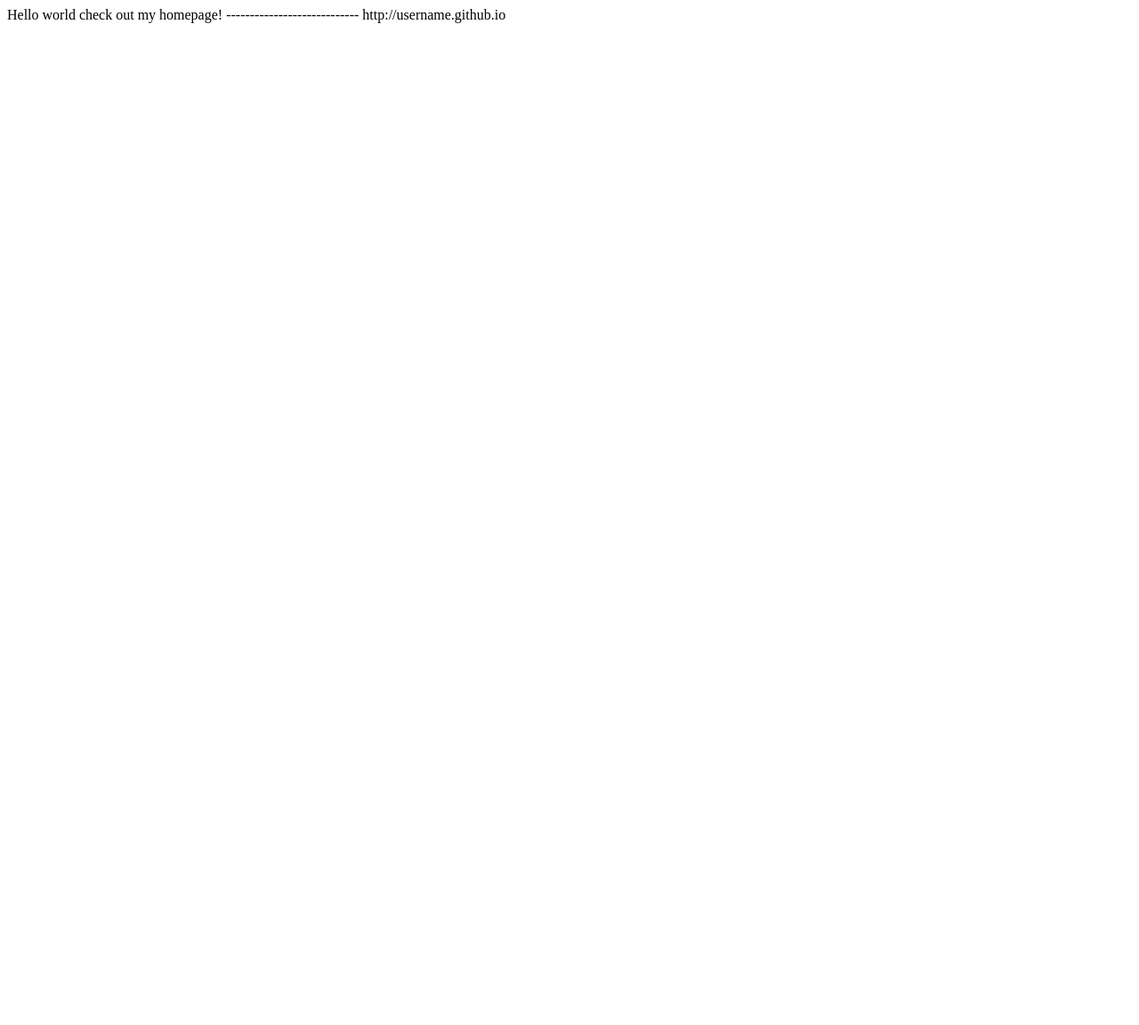
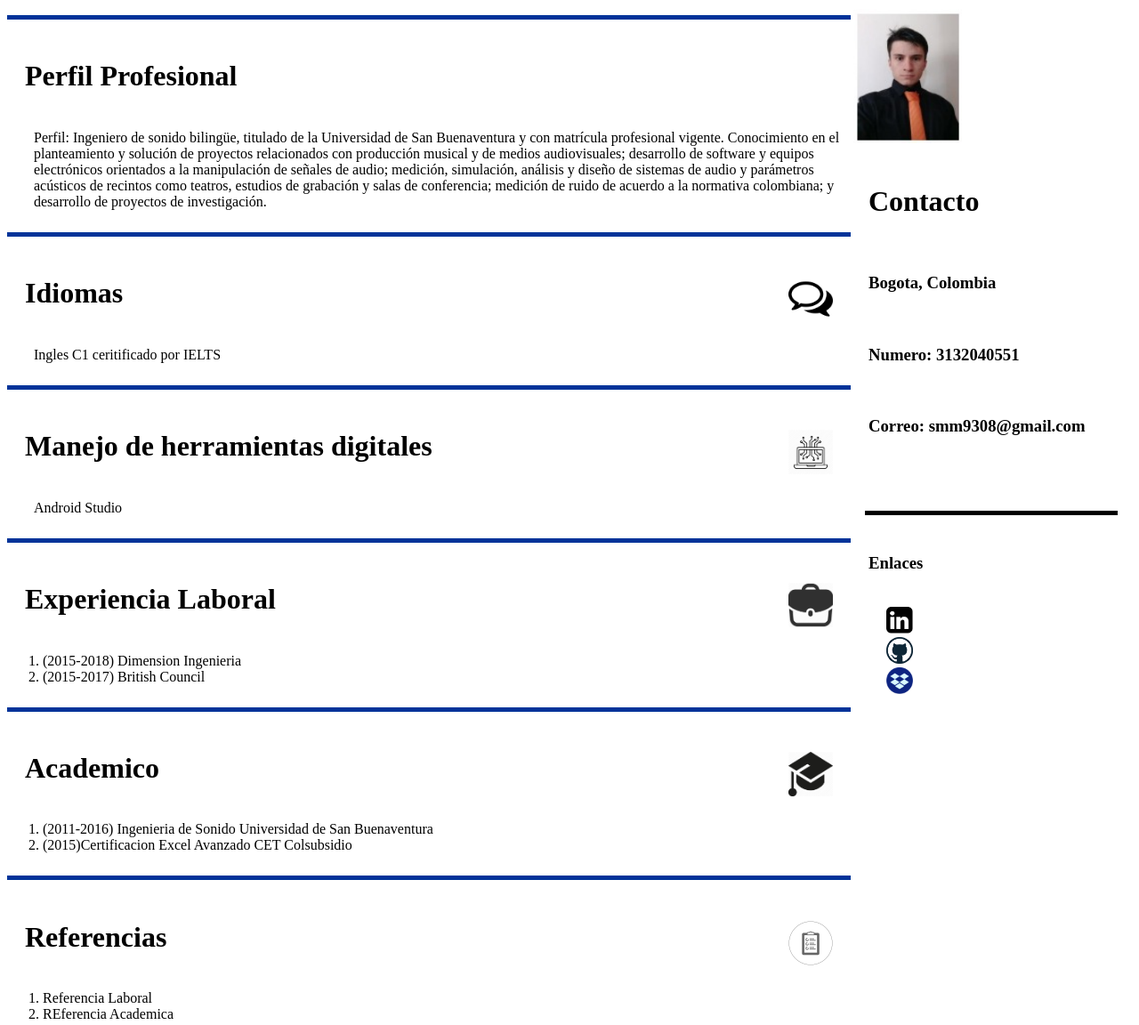
Before and after one commit to SebastianMunozMora/Websites, a plain HTML site: page index.html in a window 1280 px wide. Shown: the whole page at 89% size. Before the commit the page ends 800 px from the top, so only its background shows below. Drawn offline with Linux system fonts and the light colour scheme.

Commit message:
Update index.html

```diff
--- a/index.html
+++ b/index.html
@@ -1,5 +1,70 @@
-Hello world check out my homepage!
+<!DOCTYPE html>
 
+<html lang="en" xmlns="http://www.w3.org/1999/xhtml">
+	<head>
+		<meta charset="utf-8" />
+		<title>Sebastian Muñoz</title>
+		<link rel="stylesheet" type="text/css" href="css/StyleSheet1.css">
+		<script src="js/Script1.js"></script>
+	</head>
+	<body>
 
-----------------------------
-http://username.github.io
+		<div>
+			<div id="sect_der">
+                <div  style="text-align: left"><img src="imagen/fotohdv.png" alt="Smiley face"></div>
+
+				<h1>Contacto</h1>
+				<h3>Bogota, Colombia</h3>
+				<h3>Numero: 3132040551</h3>
+				<h3>Correo: smm9308@gmail.com</h3>
+                <br /><br />
+                <svg id="barra_negra"></svg>
+				<h3>Enlaces</h3>
+
+                <ul>
+                    <li><a href=https://www.linkedin.com/in/sebastian-mu%C3%B1oz-mora-70799863><img src="imagen/linkedin.png" style="width:30px; height:30px;"/></a></li>
+                    <li><a href=https://github.com/SebastianMunozMora><img src="imagen/git.png" style="width:30px; height:30px;" /></a></li>
+                    <li><a href=https://www.dropbox.com><img src="imagen/dropbox.png" style="width:30px; height:30px;" /></a></li>
+                </ul>
+			</div>
+            <div id="sect_izq">
+                <svg></svg>
+                <h1>Perfil Profesional</h1>
+                <p>
+                    Perfil: Ingeniero de sonido bilingüe, titulado de la Universidad de San Buenaventura y
+                    con matrícula profesional vigente. Conocimiento en el planteamiento y solución de
+                    proyectos relacionados con producción musical y de medios audiovisuales; desarrollo de
+                    software y equipos electrónicos orientados a la manipulación de señales de audio;
+                    medición, simulación, análisis y diseño de sistemas de audio y parámetros acústicos de
+                    recintos como teatros, estudios de grabación y salas de conferencia; medición de ruido de
+                    acuerdo a la normativa colombiana; y desarrollo de proyectos de investigación.
+                </p>
+                <svg></svg>
+                <h1>Idiomas <img src="imagen/idioma.png" alt="idioma" style="width:50px; height:50px; float:right"></h1>
+                <p>Ingles C1 ceritificado por IELTS</p>
+                <svg></svg>
+                <h1>Manejo de herramientas digitales <img src="imagen/digital.png" alt="digital" style="width:50px; height:50px; float:right"></h1>
+                <p>Android Studio</p>
+                <svg></svg>
+                <h1>Experiencia Laboral <img src="imagen/work.png" alt="work" style="width:50px; height:50px; float:right"></h1>
+                <ol>
+                    <li>(2015-2018) Dimension Ingenieria</li>
+                    <li> (2015-2017) British Council</li>
+                </ol>
+                <svg></svg>
+                <h1>Academico <img src="imagen/academic.png" alt="academic" style="width:50px; height:50px; float:right"></h1>
+
+                <ol>
+                    <li>(2011-2016) Ingenieria de Sonido Universidad de San Buenaventura</li>
+                    <li>(2015)Certificacion Excel Avanzado CET Colsubsidio</li>
+                </ol>
+                <svg></svg>
+                <h1>Referencias <img src="imagen/referencias.png" alt="referencias" style="width:50px; height:50px; float:right"></h1>
+                <ol>
+                    <li>Referencia Laboral</li>
+                    <li>REferencia Academica</li>
+                </ol>
+            </div>
+		</div>
+	</body>
+</html>
```
